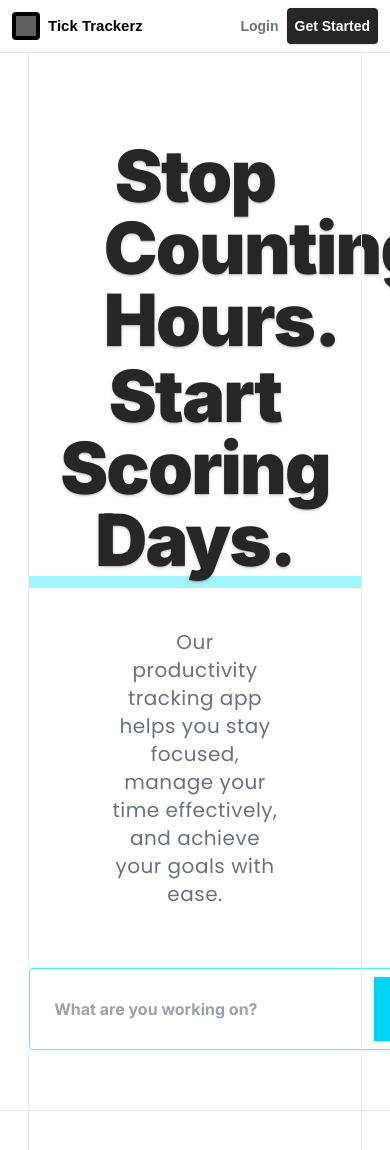
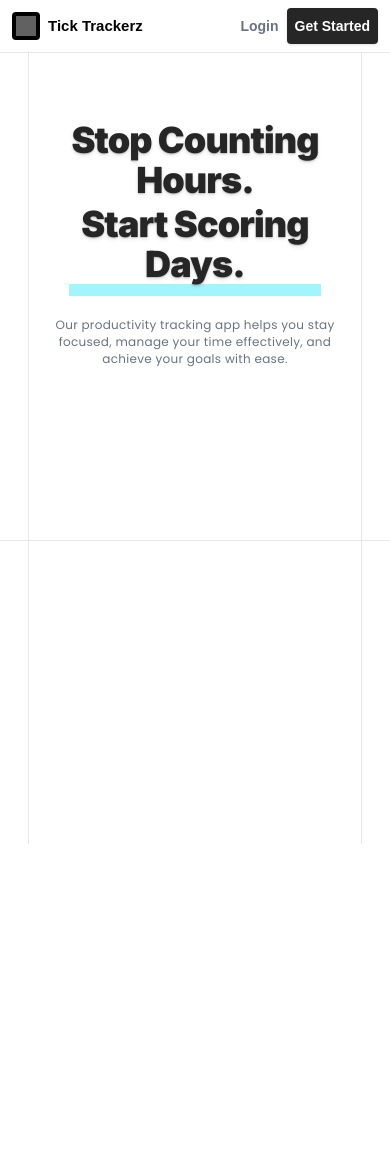
Before and after one commit to DevpratapTomar2005/prod-track, a React (Vite) app in the folder frontend/: page / in a window 390 px wide. After the commit the page ends 844 px from the top, so only its background shows below. Built offline with nearby package versions, Linux system fonts and the light colour scheme; grey boxes are pictures that could not be loaded.

Commit message:
ADD: Make Hero Section Responsive

```diff
--- a/frontend/src/components/Hero.tsx
+++ b/frontend/src/components/Hero.tsx
@@ -1,33 +1,28 @@
-import HeroInputIcon from '../assets/hero-input-icon.svg';
-import Play from '../assets/play.svg';
+
 
 const Hero = () => {
   return (
     <div className="mt-30 w-full">
-        <div className="mt-35">
-            <div >
-                <h1 className="text-7xl font-inter font-[1000] text-neutral-800 text-center w-[55%] mx-auto leading-18 tracking-tight text-shadow-md">Stop Counting Hours.</h1>
-                <h1 className="text-7xl font-inter font-[1000] text-neutral-800 text-center mx-auto mt-1 tracking-tight text-shadow-md">Start Scoring Days.</h1>
-            </div>
-            <div className="mx-auto max-w-[648px] h-3 bg-cyan-200"></div>
-            <div className="mt-10 max-w-[50%] mx-auto text-gray-500 font-poppins">
-                <p className="text-xl text-center tracking-wide">Our productivity tracking app helps you stay focused, manage your time effectively, and achieve your goals with ease.</p>
-            </div>
+      <div className="max-[400px]:h-[45vh] max-[600px]:h-[50vh] h-[70vh]">
+        <div>
+          <h1 className="max-[400px]:text-4xl max-[600px]:text-5xl text-7xl font-inter font-[1000] text-neutral-800 text-center max-[600px]:max-w-[400px] max-w-[500px] sm:w-full lg:w-[55%] mx-auto max-[400px]:leading-10 max-[600px]:leading-13 leading-18 tracking-tight text-shadow-md">
+            Stop Counting Hours.
+          </h1>
+          <h1 className="max-[400px]:text-4xl max-[600px]:text-5xl text-7xl font-inter font-[1000] text-neutral-800 text-center mx-auto mt-1 tracking-tight text-shadow-md max-[800px]:mx-5">
+            Start Scoring Days.
+          </h1>
         </div>
-        <div className="border border-cyan-300 rounded w-fit flex justify-center items-center gap-2 my-15 p-2 mx-auto ring-3 ring-cyan-50">
-            <div>
-                <img src={HeroInputIcon} alt="Hero Input Icon"  className='h-6 w-6 '/>
-            </div>
-            <div>
-                <input type="text" className='p-2 w-80 appearance-none focus:outline-none text-gray-500 placeholder:text-gray-400 font-bold font-inter' placeholder='What are you working on?' />
-            </div>
-            <div>
-                <button className="bg-cyan-400 text-white px-4 py-2 text-md flex items-center gap-2 cursor-pointer hover:bg-cyan-500 transition-all duration-250 ease-in-out shadow"> <img src={Play} alt="Play Icon"  className='h-4 w-4'/>Start Timer</button>
-            </div>
+        <div className="max-[600px]:mx-10 max-[800px]:mx-20 mx-auto max-w-[648px] h-3 bg-cyan-200"></div>
+        <div className="mt-10 max-w-[500px] lg:w-[50%] max-[600px]:mx-5 max-[400px]:mt-5 mx-auto text-gray-500 font-poppins">
+          <p className="max-[400px]:text-[12px] max-[600px]:text-sm text-xl text-center tracking-wide">
+            Our productivity tracking app helps you stay focused, manage your
+            time effectively, and achieve your goals with ease.
+          </p>
         </div>
-        <div className='w-[1000%] bg-gray-200 h-px mb-10 relative left-[-10%]'></div>
+      </div>
+      <div className="w-[1000%] bg-gray-200 h-px my-10 relative left-[-10%]"></div>
     </div>
-  )
+  );
 }
 
 export default Hero
--- a/frontend/src/pages/ChooseSignupRolePage.tsx
+++ b/frontend/src/pages/ChooseSignupRolePage.tsx
@@ -30,7 +30,7 @@ const ChooseSignupRolePage = () => {
               Choose Your <span className=" italic font-medium">"Path."</span>
             </h1>
           </div>
-          <div className="mx-auto max-[350px]:w-[150px] max-[500px]:w-[250px] w-[410px] h-1 bg-cyan-200 "></div>
+          <div className="mx-auto max-[350px]:w-[150px] max-[550px]:w-[250px] w-[410px] h-1 bg-cyan-200 "></div>
         </div>
         <div className="w-[1000%] bg-gray-200 h-px relative left-[-10%] mt-15"></div>
         <div className="w-full grid grid-cols-2 divide-x  h-full overflow-y-hidden max-[760px]:grid-cols-1">
```
